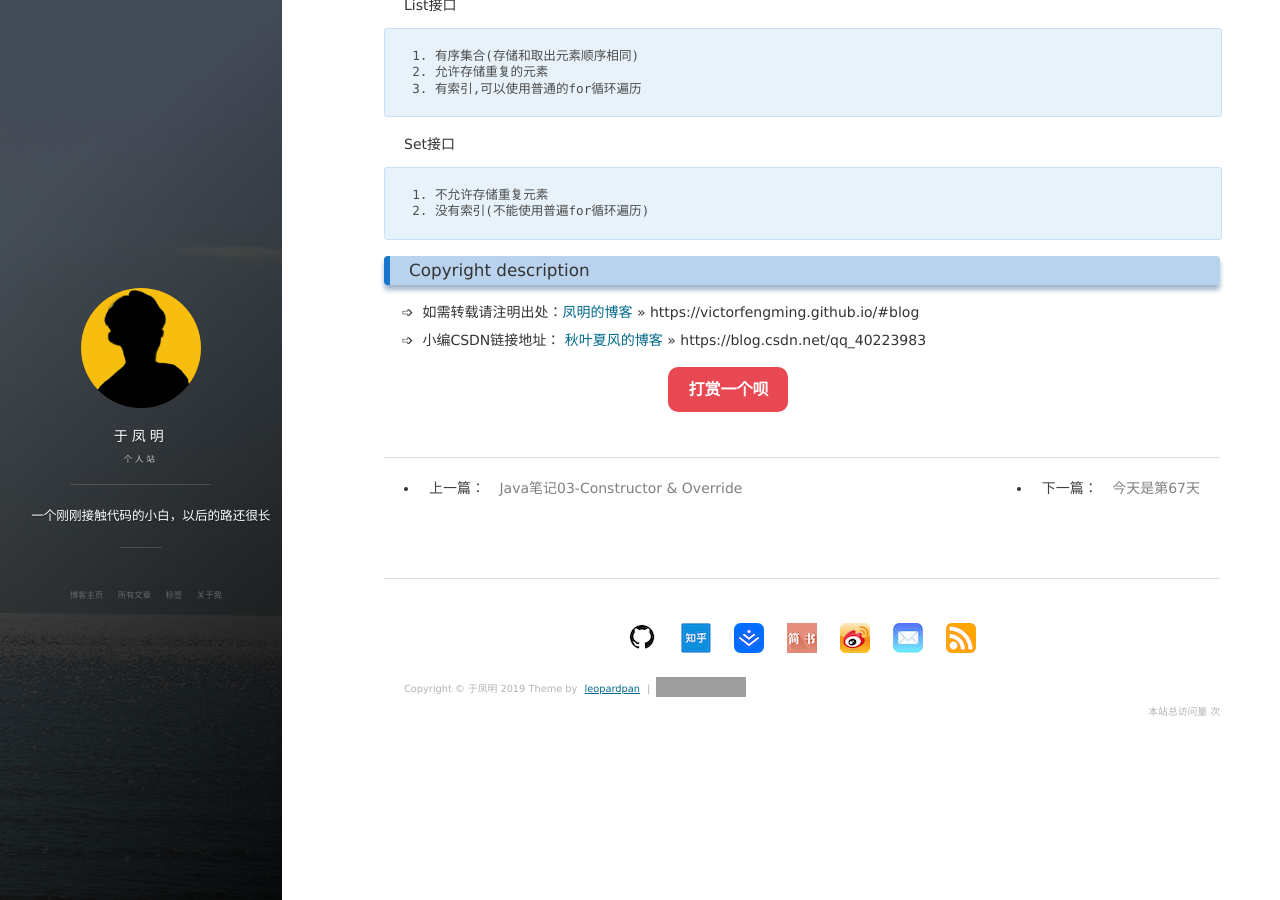
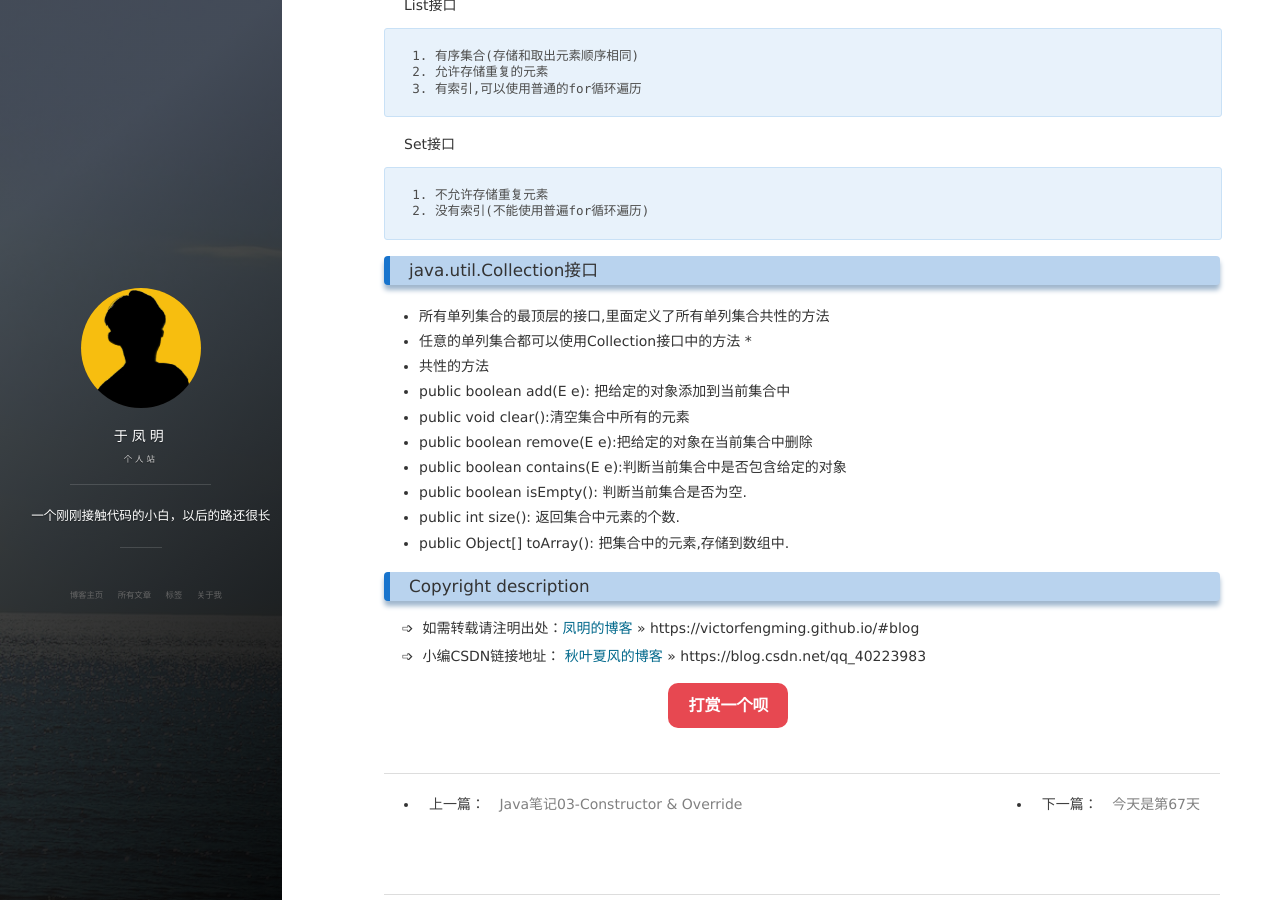
Before and after one commit to victorfengming/victorfengming.github.io.leopardpan, a Jekyll site: the page built from _posts/note/2019-10-19-note04.md, in a window 1280 px wide and 900 px high, scrolled down 3764 px. Built offline with Jekyll 4.4.1, drawn with Linux system fonts in a browser that asks for light colours; nearby versions of some CDN libraries; comment, search, counter and statistics services are not loaded; grey boxes are pictures that could not be loaded.

Commit message:
Collection接口

````diff
--- a/_posts/note/2019-10-19-note04.md
+++ b/_posts/note/2019-10-19-note04.md
@@ -184,3 +184,16 @@ Set接口
 1. 不允许存储重复元素
 2. 没有索引(不能使用普遍for循环遍历)
 ```
+
+### java.util.Collection接口
+* 所有单列集合的最顶层的接口,里面定义了所有单列集合共性的方法
+* 任意的单列集合都可以使用Collection接口中的方法
+*
+* 共性的方法
+* public boolean add(E e): 把给定的对象添加到当前集合中
+* public void clear():清空集合中所有的元素
+* public boolean remove(E e):把给定的对象在当前集合中删除
+* public boolean contains(E e):判断当前集合中是否包含给定的对象
+* public boolean isEmpty(): 判断当前集合是否为空.
+* public int size(): 返回集合中元素的个数.
+* public Object[] toArray(): 把集合中的元素,存储到数组中.
````
